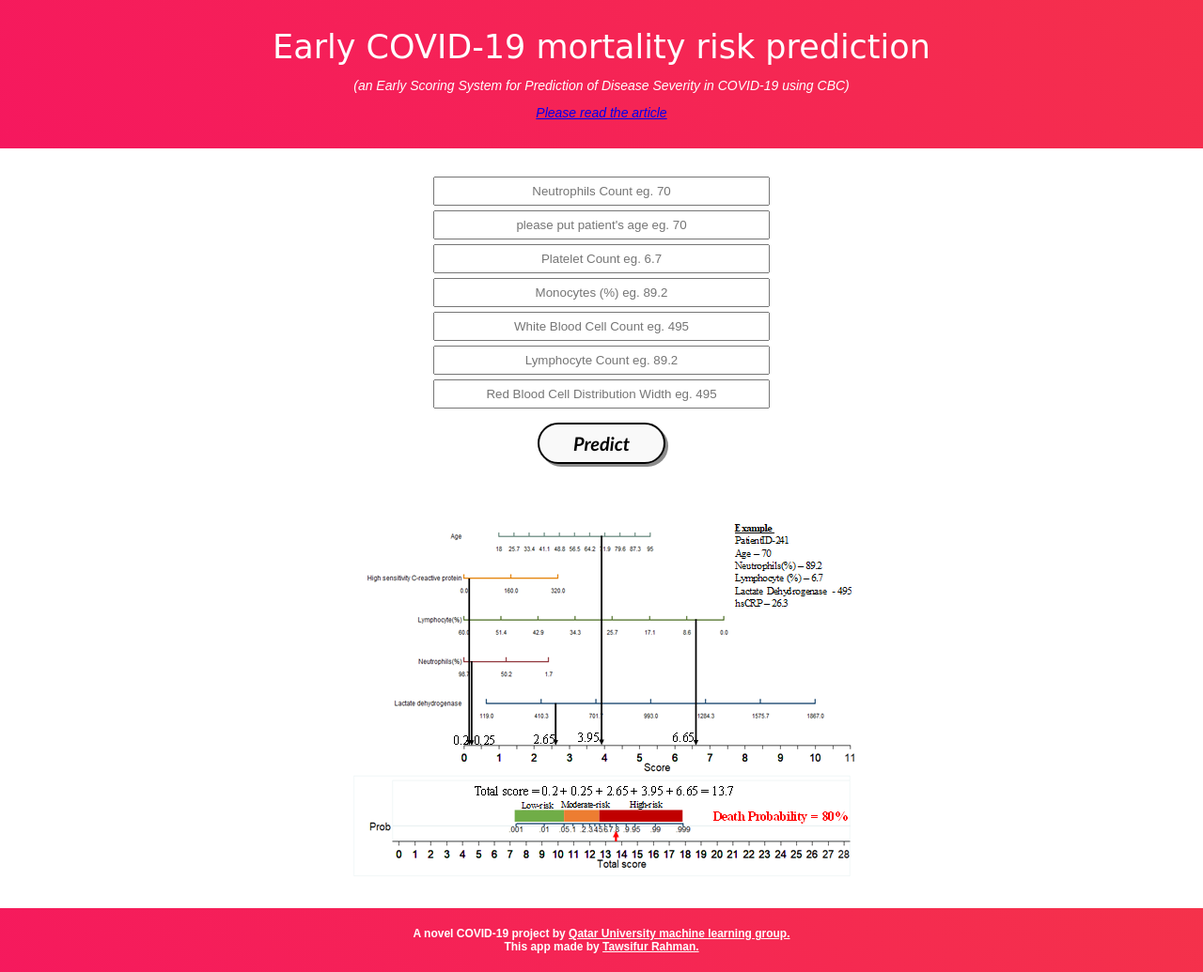
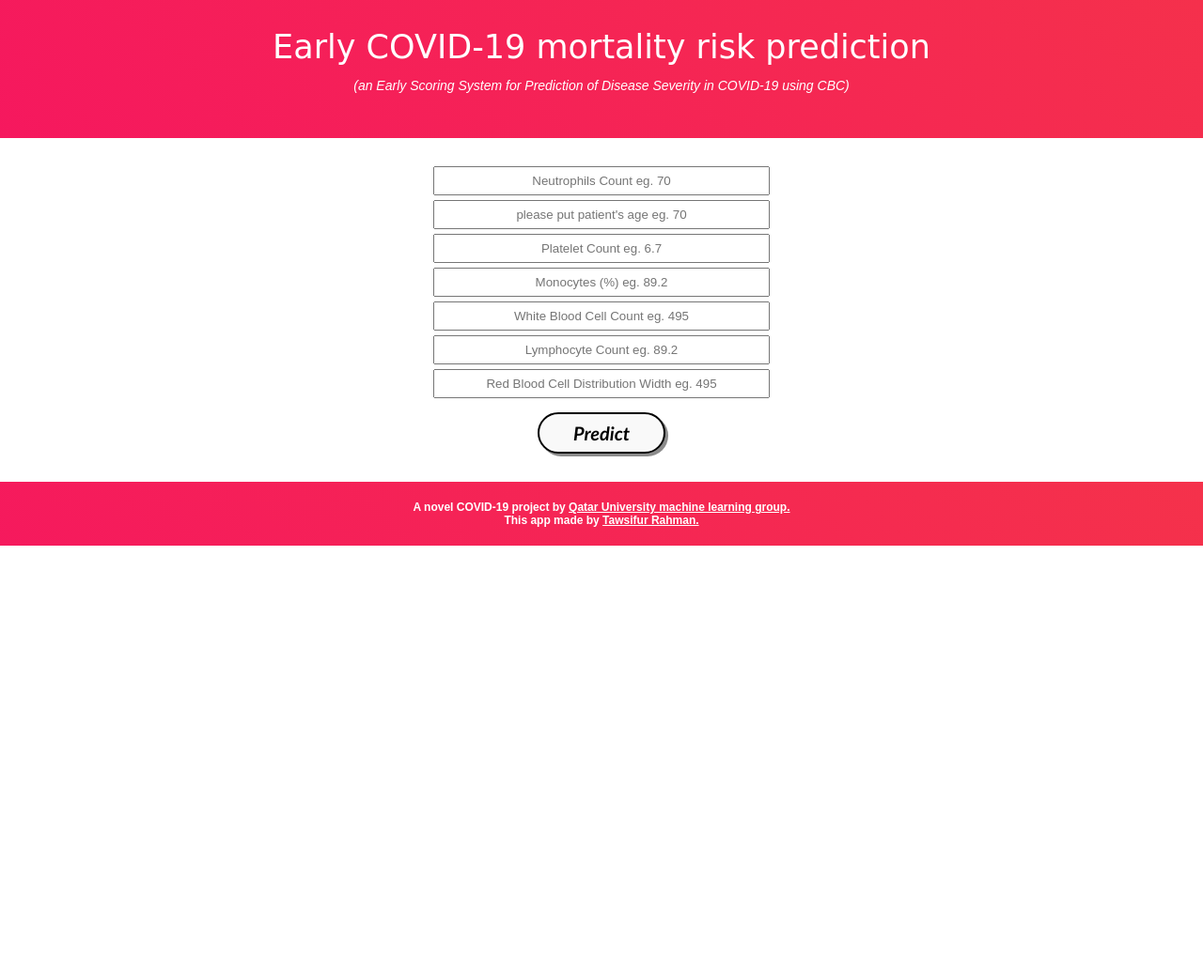
Before and after one commit to tawsifur/Early-COVID-19-prediction-using-Complete-Blood-Count-CBC-Parameters-, a Flask app: page / in a window 1280 px wide. Shown: the whole page at 94% size. After the commit the page ends 581 px from the top, so only its background shows below. Run offline with Flask 2, Linux system fonts and the light colour scheme; some libraries are stand-ins or nearby versions.

Commit message:
Add files via upload

```diff
--- a/templates/index.html
+++ b/templates/index.html
@@ -19,7 +19,7 @@
             <h2 class='container-heading'><span class="heading_font">Early COVID-19 mortality risk prediction</span></h2><br>
             <div class='description'>
     			<p>(an Early Scoring System for Prediction of Disease Severity in COVID-19 using CBC)</p><br>
-    			<p> <a href="https://arxiv.org/ftp/arxiv/papers/2007/2007.15559.pdf">Please read the article</a></p>
+
     		</div>
     	</div>
 
@@ -48,7 +48,7 @@
                     <div class="slide-images-up">
                         <!-- Image-1 -->
                         <div class="image-container">
-                            <img class="image-width" src="{{ url_for('static', filename='Nomo4.png') }}" alt="Nomogram">
+
                         </div>
 
 
```
